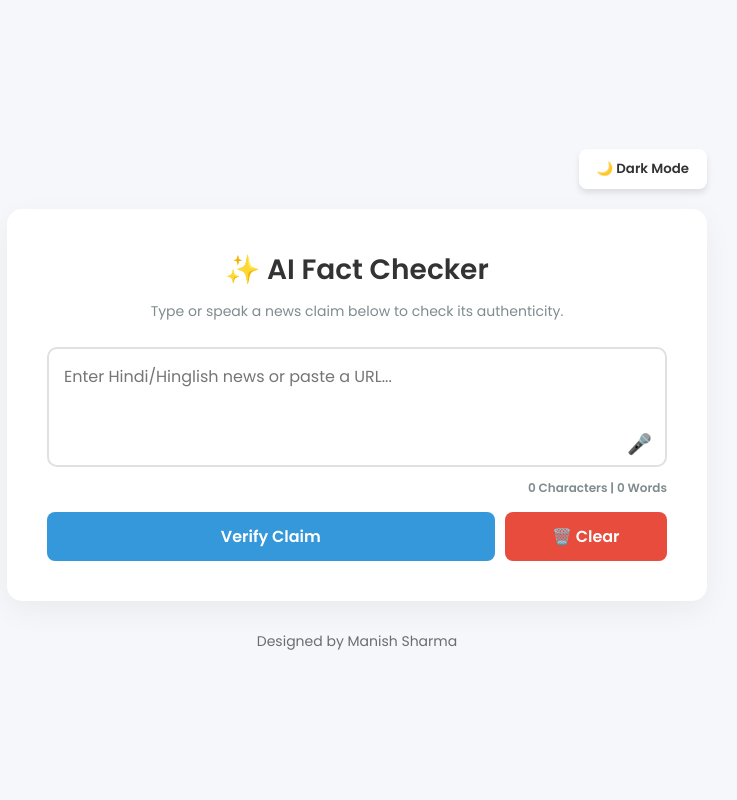
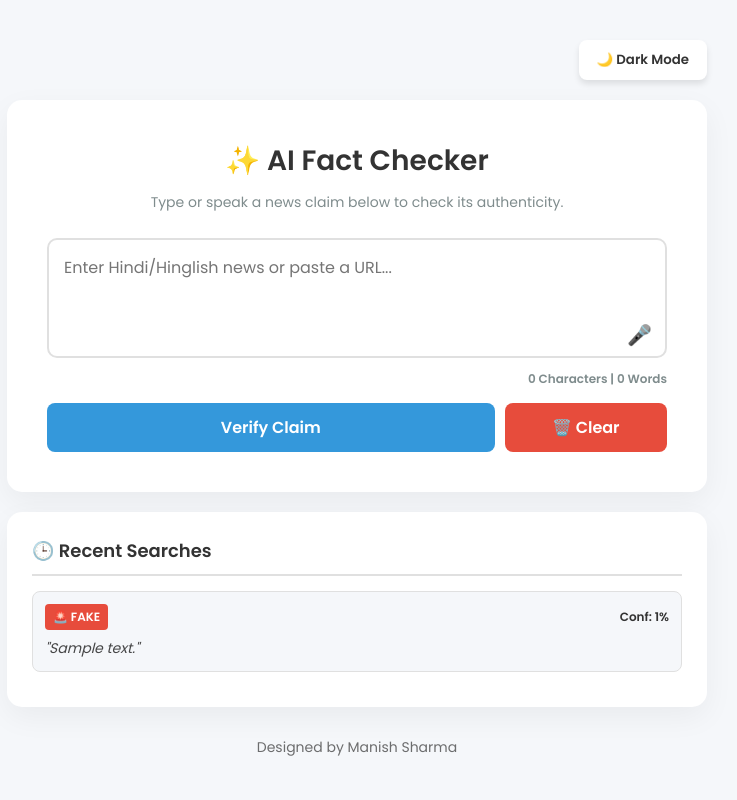
Before and after one commit to the-miz-4u/fake_news_detector, a Flask app: page / in a window 1280 px wide. Shown: the whole page, without its empty margins (283-1020 px from the left). Run offline with Flask 3, Linux system fonts and the light colour scheme; tables that the repository leaves empty hold one stand-in row (values such as "Sample post").

Commit message:
Feat: Integrated recent search history section fetching real-time data from Flask backend

```diff
--- a/app.py
+++ b/app.py
@@ -107,5 +107,26 @@ def get_history():
         })
     return jsonify(history_data)
 
+# --- NAYA: Recent History Fetch Karne Ka Route ---
+@app.route('/history', methods=['GET'])
+def get_history():
+    try:
+        # Database se latest 5 searches nikalna (id ke descending order mein)
+        recent_searches = SearchHistory.query.order_by(SearchHistory.id.desc()).limit(5).all()
+
+        history_list = []
+        for item in recent_searches:
+            history_list.append({
+                "id": item.id,
+                "text": item.text[:80] + "..." if len(item.text) > 80 else item.text, # Zyada lamba text truncate karna
+                "prediction": item.prediction,
+                "confidence": item.confidence
+            })
+
+        return jsonify(history_list)
+    except Exception as e:
+        print("History Fetch Error:", str(e))
+        return jsonify({"error": "History laane mein problem hui."}), 500
+
 if __name__ == '__main__':
     app.run(debug=True)
--- a/templates/index.html
+++ b/templates/index.html
@@ -34,7 +34,7 @@
         body {
             background-color: var(--bg-color); color: var(--text-color);
             min-height: 100vh; display: flex; flex-direction: column;
-            align-items: center; justify-content: center; padding: 20px;
+            align-items: center; justify-content: flex-start; padding: 40px 20px;
         }
 
         .header {
@@ -49,10 +49,11 @@
             box-shadow: 0 4px 6px rgba(0, 0, 0, 0.1);
         }
 
-        .main-container {
+        .main-container, .history-container {
             background-color: var(--container-bg); width: 100%;
             max-width: 700px; padding: 40px; border-radius: 15px;
             box-shadow: 0 10px 30px rgba(0, 0, 0, 0.05); text-align: center;
+            margin-bottom: 20px;
         }
 
         h1 { margin-bottom: 10px; font-size: 28px; font-weight: 600; }
@@ -105,7 +106,7 @@
 
         #result-box {
             display: none; margin-top: 25px; padding: 20px;
-            background-color: var(--container-bg);
+            background-color: var(--bg-color); /* Thoda alag dikhne ke liye */
             border: 2px dashed var(--border-color); border-radius: 10px;
             text-align: left; position: relative;
         }
@@ -122,31 +123,42 @@
             font-size: 12px; font-weight: 600; cursor: pointer;
         }
 
-        /* --- NAYA: Animated Confidence Meter Styling --- */
         #prediction-badge {
             font-size: 20px; font-weight: bold; margin-bottom: 10px; display: none;
         }
 
-        .confidence-container {
-            margin-top: 10px; margin-bottom: 20px; display: none;
-        }
-
+        .confidence-container { margin-top: 10px; margin-bottom: 20px; display: none; }
         .confidence-header {
             display: flex; justify-content: space-between; font-size: 14px;
             font-weight: 600; margin-bottom: 5px;
         }
-
         .progress-bg {
             background: rgba(0,0,0,0.1); border-radius: 6px; height: 12px;
             width: 100%; overflow: hidden;
         }
-
         body.dark-mode .progress-bg { background: rgba(255,255,255,0.1); }
-
         .progress-bar {
             height: 100%; width: 0%; border-radius: 6px;
-            transition: width 1.2s cubic-bezier(0.25, 1, 0.5, 1); /* Smooth Slide Animation */
+            transition: width 1.2s cubic-bezier(0.25, 1, 0.5, 1);
         }
+
+        /* --- NAYA: History Section Styling --- */
+        .history-container { padding: 25px; text-align: left; }
+        .history-title { font-size: 18px; font-weight: 600; margin-bottom: 15px; border-bottom: 2px solid var(--border-color); padding-bottom: 10px;}
+        .history-list { list-style: none; }
+        .history-item {
+            padding: 12px; border: 1px solid var(--border-color);
+            border-radius: 8px; margin-bottom: 10px; font-size: 14px;
+            display: flex; flex-direction: column; gap: 8px;
+            background-color: var(--bg-color);
+        }
+        .history-top { display: flex; justify-content: space-between; align-items: center; }
+        .history-badge {
+            padding: 4px 8px; border-radius: 4px; font-size: 12px; font-weight: bold; color: white;
+        }
+        .badge-real { background-color: #2ecc71; }
+        .badge-fake { background-color: #e74c3c; }
+        .history-text { color: var(--text-color); font-style: italic; opacity: 0.9; }
 
         .cursor {
             display: inline-block; width: 3px; height: 15px;
@@ -154,8 +166,7 @@
             animation: blink 0.7s infinite;
         }
         @keyframes blink { 50% { opacity: 0; } }
-
-        .footer { margin-top: 30px; font-size: 14px; opacity: 0.7; }
+        .footer { margin-top: 10px; font-size: 14px; opacity: 0.7; }
     </style>
 </head>
 <body>
@@ -164,6 +175,7 @@
         <button id="theme-toggle" class="theme-btn">🌙 Dark Mode</button>
     </div>
 
+    <!-- MAIN WORKING AREA -->
     <div class="main-container">
         <h1>✨ AI Fact Checker</h1>
         <p class="subtitle">Type or speak a news claim below to check its authenticity.</p>
@@ -203,6 +215,14 @@
         </div>
     </div>
 
+    <!-- --- NAYA: RECENT HISTORY AREA --- -->
+    <div class="history-container">
+        <h2 class="history-title">🕒 Recent Searches</h2>
+        <ul class="history-list" id="history-list">
+            <li class="history-item">Loading history...</li>
+        </ul>
+    </div>
+
     <div class="footer">
         Designed by Manish Sharma
     </div>
@@ -223,6 +243,46 @@
                 localStorage.setItem('theme', 'light'); themeToggleBtn.innerText = '🌙 Dark Mode';
             }
         });
+
+        // --- HISTORY FETCH LOGIC ---
+        const historyList = document.getElementById('history-list');
+
+        async function loadHistory() {
+            try {
+                const response = await fetch('/history');
+                const data = await response.json();
+
+                historyList.innerHTML = ""; // Clear loader
+
+                if (data.length === 0) {
+                    historyList.innerHTML = "<li class='history-item'>No recent searches found.</li>";
+                    return;
+                }
+
+                data.forEach(item => {
+                    const isReal = item.prediction === "Real";
+                    const badgeClass = isReal ? "badge-real" : "badge-fake";
+                    const badgeText = isReal ? "✅ REAL" : "🚨 FAKE";
+
+                    const li = document.createElement('li');
+                    li.className = 'history-item';
+                    li.innerHTML = `
+                        <div class="history-top">
+                            <span class="history-badge ${badgeClass}">${badgeText}</span>
+                            <span style="font-size: 12px; font-weight: 600;">Conf: ${item.confidence}%</span>
+                        </div>
+                        <div class="history-text">"${item.text}"</div>
+                    `;
+                    historyList.appendChild(li);
+                });
+            } catch (error) {
+                historyList.innerHTML = "<li class='history-item'>Failed to load history.</li>";
+            }
+        }
+
+        // Jab page pehli baar load ho, history mangwa lo
+        window.addEventListener('DOMContentLoaded', loadHistory);
+
 
         // --- COUNTER LOGIC ---
         const userInput = document.getElementById('user-input');
@@ -259,8 +319,6 @@
         const outputText = document.getElementById('output-text');
         const submitBtn = document.getElementById('submit-btn');
         const copyBtn = document.getElementById('copy-btn');
-
-        // Confidence meter variables
         const predictionBadge = document.getElementById('prediction-badge');
         const confidenceContainer = document.getElementById('confidence-container');
         const confidenceBar = document.getElementById('confidence-bar');
@@ -273,8 +331,6 @@
             outputText.innerHTML = "";
             submitBtn.disabled = false;
             submitBtn.innerText = "Verify Claim";
-
-            // Meter hide karna
             predictionBadge.style.display = 'none';
             confidenceContainer.style.display = 'none';
             confidenceBar.style.width = '0%';
@@ -285,14 +341,12 @@
             const input = userInput.value;
             if(input.trim() === "") { alert("Please enter some text first!"); return; }
 
-            // UI pre-setup for loading
             resultBox.style.display = 'block';
             outputText.innerHTML = "Connecting to AI Model... <span class='cursor'></span>";
             copyBtn.style.display = 'none';
             submitBtn.disabled = true;
             submitBtn.innerText = "Analyzing Backend...";
 
-            // Reset meter while loading
             predictionBadge.style.display = 'none';
             confidenceContainer.style.display = 'none';
             confidenceBar.style.width = '0%';
@@ -307,10 +361,9 @@
                 const data = await response.json();
                 if (data.error) throw new Error(data.error);
 
-                // --- NAYA: Confidence Meter Display Logic ---
                 const isReal = data.prediction === "Real";
                 const labelText = isReal ? "✅ PREDICTION: REAL" : "🚨 PREDICTION: FAKE";
-                const barColor = isReal ? "#2ecc71" : "#e74c3c"; // Green or Red
+                const barColor = isReal ? "#2ecc71" : "#e74c3c";
 
                 predictionBadge.innerText = labelText;
                 predictionBadge.style.color = barColor;
@@ -319,13 +372,11 @@
                 confidencePercentage.innerText = `${data.confidence}%`;
                 confidenceContainer.style.display = 'block';
 
-                // Slight delay for smooth CSS transition
                 setTimeout(() => {
                     confidenceBar.style.backgroundColor = barColor;
                     confidenceBar.style.width = `${data.confidence}%`;
                 }, 100);
 
-                // Ab typewriter sirf explanation type karega
                 const fullText = `✨ AI Reasoning:\n${data.explanation}`;
                 outputText.innerHTML = "";
                 let index = 0;
@@ -344,6 +395,9 @@
                         submitBtn.disabled = false;
                         submitBtn.innerText = "Verify Claim";
                         copyBtn.style.display = 'inline-block';
+
+                        // NAYA: Typewriter khatam hone ke baad history update kar do
+                        loadHistory();
                     }
                 }
                 typeWriter();
@@ -355,12 +409,11 @@
             }
         });
 
-        // --- COPY LOGIC (Updated to copy badge and confidence too) ---
+        // --- COPY LOGIC ---
         copyBtn.addEventListener('click', () => {
             const badgeText = predictionBadge.innerText;
             const confText = confidencePercentage.innerText;
             const explanationText = outputText.innerText;
-
             const textToCopy = `${badgeText} (Confidence: ${confText})\n\n${explanationText}`;
 
             navigator.clipboard.writeText(textToCopy).then(() => {
```
